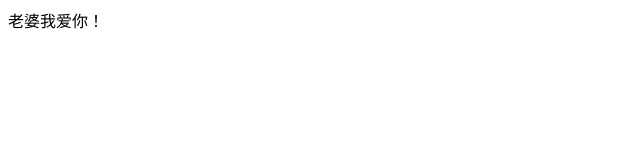
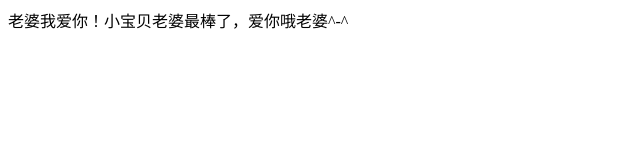
Before and after one commit to rainlycode/rainlycode.github.io, a plain HTML site: page index.html in a window 1280 px wide. Shown: the whole page, without its empty margins (0-640 px from the left). Drawn offline with Linux system fonts and the light colour scheme.

Commit message:
Update index.html

```diff
--- a/index.html
+++ b/index.html
@@ -5,6 +5,6 @@
 	<title></title>
 </head>
 <body>
-老婆我爱你！
+老婆我爱你！小宝贝老婆最棒了，爱你哦老婆^-^
 </body>
 <html>
```
